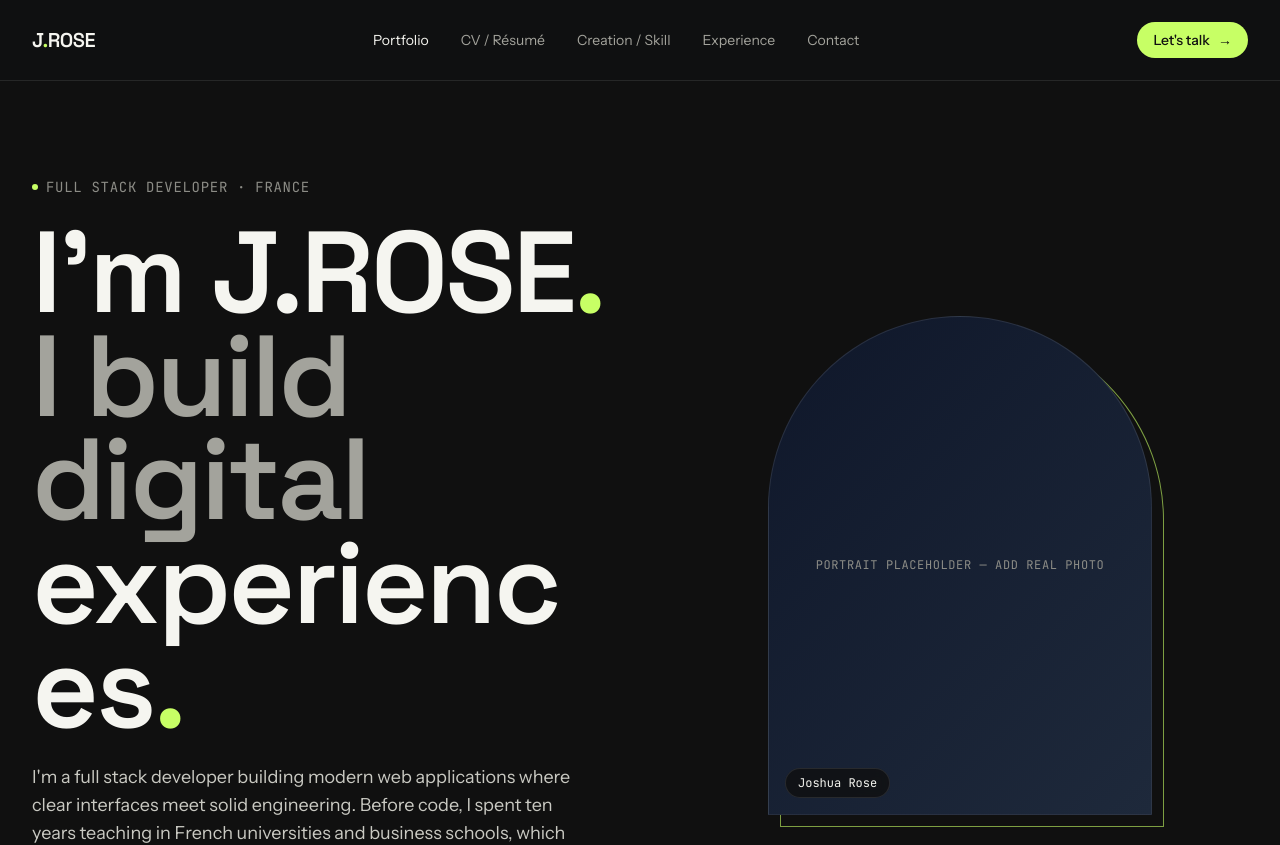
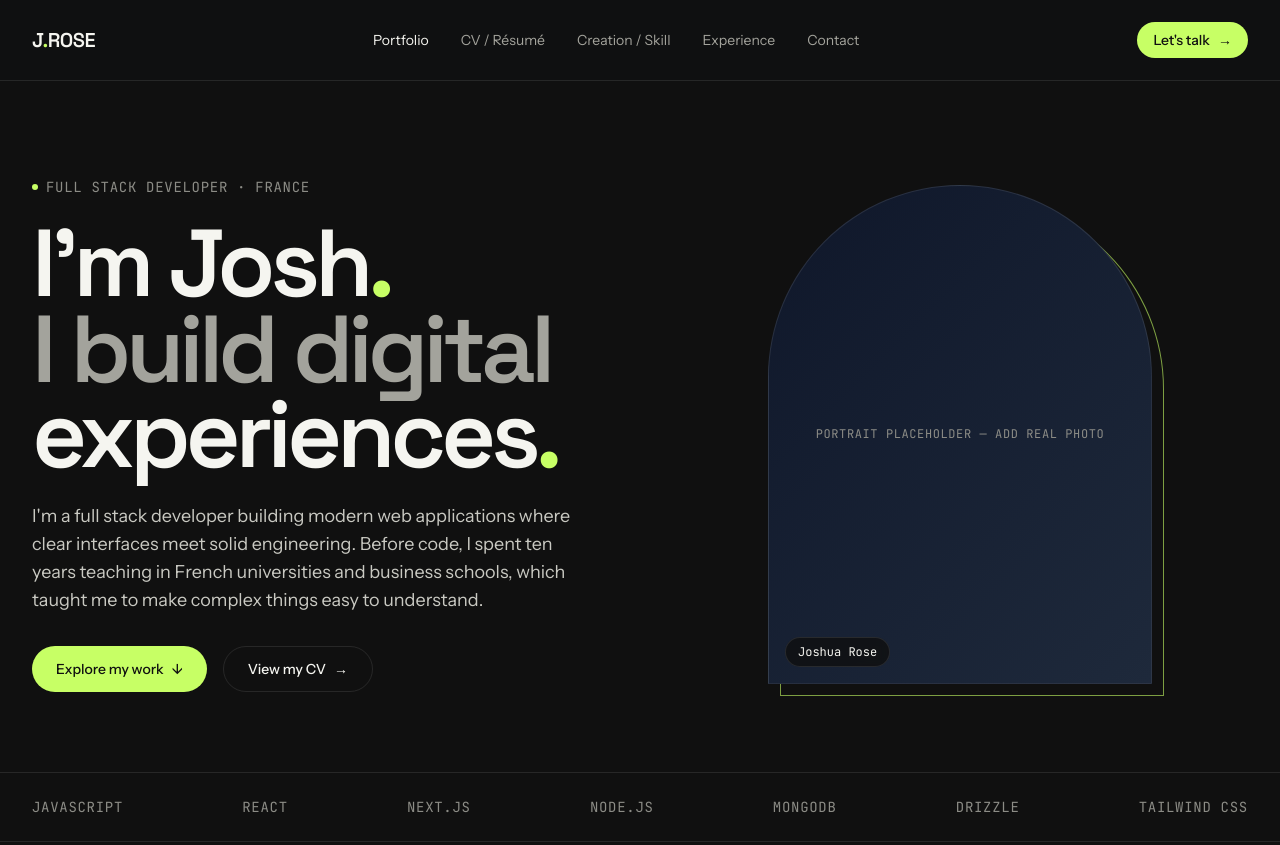
Before and after one commit to jw-rose/jrose-portfolio-page, a Next.js app in the folder my-portfolio/: page / in a window 1280 px wide. Shown: the top 845 px of the page. Built offline with nearby package versions, Linux system fonts and the light colour scheme.

Commit message:
fix(hero): three-line headline, Josh

```diff
--- a/my-portfolio/app/globals.css
+++ b/my-portfolio/app/globals.css
@@ -27,6 +27,21 @@
     opacity: 0;
     transform: translateY(16px);
   }
+
+  .hero-text-col {
+    container-type: inline-size;
+  }
+
+  /*
+   * cqw factor (16.5) is tuned against "experiences." — the longest of the
+   * three headline lines once rendered at -0.055em letter-spacing — so it
+   * fills its column with a safety margin at every width, never overflowing.
+   */
+  .hero-heading {
+    font-size: clamp(2.25rem, 16.5cqw, 140px);
+    line-height: 0.9;
+    letter-spacing: -0.055em;
+  }
 }
 
 @media (prefers-reduced-motion: reduce) {
--- a/my-portfolio/components/HeroSection.tsx
+++ b/my-portfolio/components/HeroSection.tsx
@@ -5,21 +5,18 @@ export default function HeroSection() {
   return (
     <section className="max-w-7xl mx-auto px-4 sm:px-6 lg:px-8 pt-12 sm:pt-16 lg:pt-24 pb-16 sm:pb-20">
       <div className="grid grid-cols-1 lg:grid-cols-2 gap-12 lg:gap-16 items-center">
-        <Reveal>
+        <Reveal className="hero-text-col">
           <p className="font-mono uppercase text-xs sm:text-sm tracking-wider text-muted2 flex items-center gap-2 mb-6">
             <span className="w-1.5 h-1.5 rounded-full bg-lime" aria-hidden="true" />
             Full stack developer · France
           </p>
 
-          <h1
-            className="font-display font-semibold tracking-tight text-paper mb-6 break-words"
-            style={{ fontSize: 'clamp(3.25rem, 9vw, 9.125rem)', lineHeight: 0.9 }}
-          >
-            <span className="block">
-              I&apos;m J.ROSE<span className="text-lime">.</span>
-            </span>
-            <span className="block text-muted">I build digital</span>
-            <span className="block">
+          <h1 className="hero-heading font-display font-semibold text-paper mb-6">
+            <span className="block whitespace-nowrap">
+              I&apos;m Josh<span className="text-lime">.</span>
+            </span>{' '}
+            <span className="block whitespace-nowrap text-muted">I build digital</span>{' '}
+            <span className="block whitespace-nowrap">
               experiences<span className="text-lime">.</span>
             </span>
           </h1>
```
